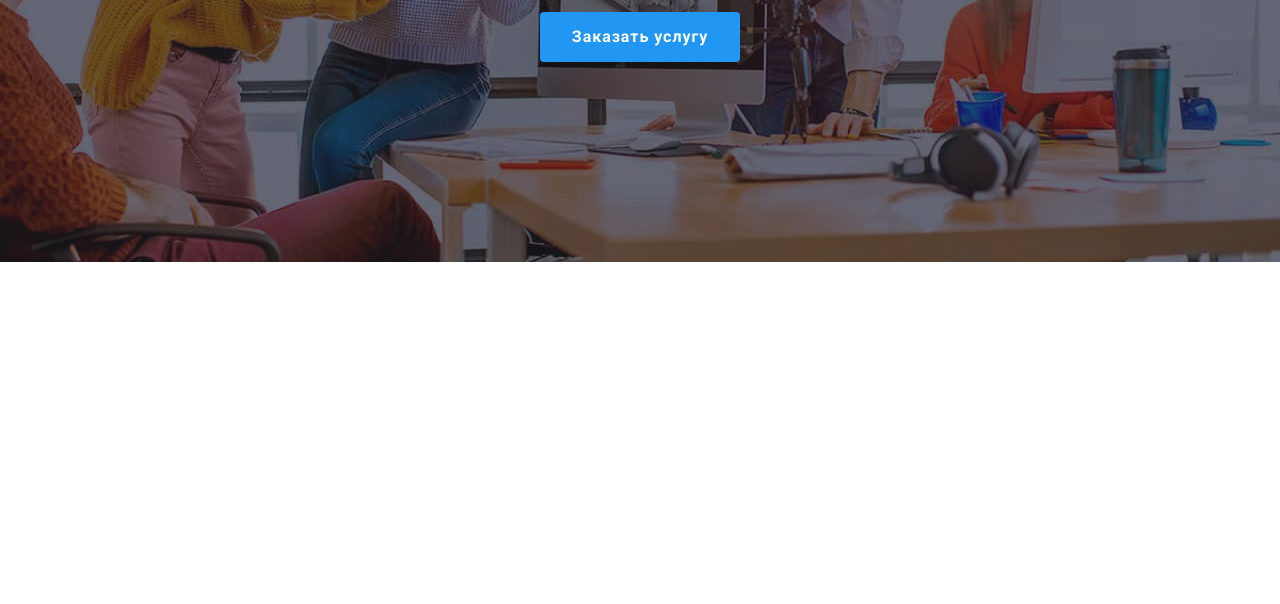
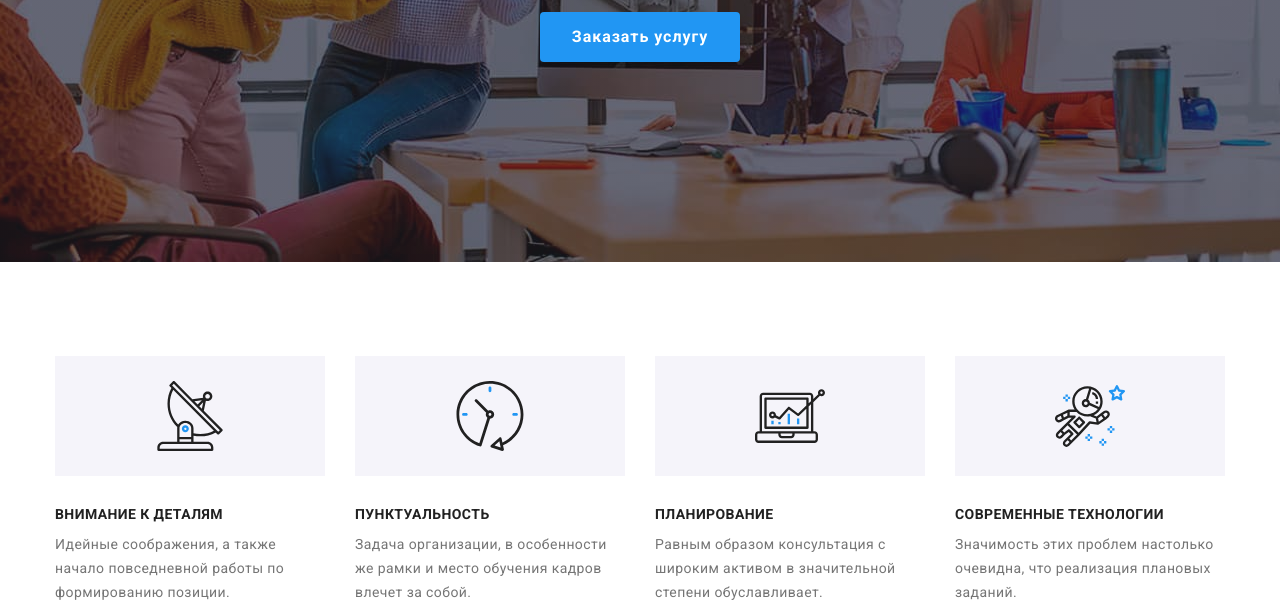
Before and after one commit to lexk87/goit-markup-hw-07, a plain HTML site: page index.html in a window 1280 px wide. Shown: the part 419-1023 px from the top of the page. Before the commit the page ends 800 px from the top, so only its background shows below. Drawn offline with Linux system fonts and the light colour scheme.

Commit message:
Добавляет разметку и стили секции преимущества

```diff
--- a/index.html
+++ b/index.html
@@ -68,6 +68,61 @@
             </div>
         </section>
 
+        <!-- Секция преимущества -->
+        <section class="section advamtages-section">
+            <!-- Контейнер сеции преимущества -->
+            <div class="container">
+                <!-- Логический заголовок секции преимущества -->
+                <h2 class="visually-hidden">Преимущества работы с нами</h2>
+                <!-- Список секции преимущества -->
+                <ul class="cardset-one">
+                    <li class="cardset-one__card">
+                        <div class="cardset-one__icon-box">
+                            <svg class="cardset-one__icon" width="70" height="70">
+                                <use href="./images/icons.svg#icon-antenna-icon"></use>
+                            </svg>
+                        </div>
+                        <h3 class="cardset-one__title">Внимание к деталям</h3>
+                        <p class="cardset-one__description">Идейные соображения, а также начало повседневной работы по формированию позиции.
+                        </p>
+                    </li>
+
+                    <li class="cardset-one__card">
+                        <div class="cardset-one__icon-box">
+                            <svg class="cardset-one__icon" width="70" height="70">
+                                <use href="./images/icons.svg#icon-clock-icon"></use>
+                            </svg>
+                        </div>
+                        <h3 class="cardset-one__title">Пунктуальность</h3>
+                        <p class="cardset-one__description">Задача организации, в особенности же рамки и место обучения кадров влечет за собой.
+                        </p>
+                    </li>
+
+                    <li class="cardset-one__card">
+                        <div class="cardset-one__icon-box">
+                            <svg class="cardset-one__icon" width="70" height="70">
+                                <use href="./images/icons.svg#icon-diagram-icon"></use>
+                            </svg>
+                        </div>
+                        <h3 class="cardset-one__title">Планирование</h3>
+                        <p class="cardset-one__description">Равным образом консультация с широким активом в значительной степени обуславливает.
+                        </p>
+                    </li>
+
+                    <li class="cardset-one__card">
+                        <div class="cardset-one__icon-box">
+                            <svg class="cardset-one__icon" width="70" height="70">
+                                <use href="./images/icons.svg#icon-astronaut-icon"></use>
+                            </svg>
+                        </div>
+                        <h3 class="cardset-one__title">Современные технологии</h3>
+                        <p class="cardset-one__description">Значимость этих проблем настолько очевидна, что реализация плановых заданий.
+                        </p>
+                    </li>
+                </ul>
+            </div>
+        </section>
+
     </main>
 
     <!-- JS для модального окна -->
--- /dev/null
+++ b/sass/components/_advantages-section.scss
@@ -0,0 +1,3 @@
+.advamtages-section {
+    padding-bottom: 0;
+}
--- /dev/null
+++ b/sass/components/_cardset-one.scss
@@ -0,0 +1,36 @@
+.cardset-one {
+    display: flex;
+    flex-wrap: wrap;
+    margin-left: -30px;
+    margin-top: -30px;
+}
+
+.cardset-one__card {
+    flex-basis: calc(100% / 4 - 30px);
+    margin: 30px 0 0 30px;
+}
+
+.cardset-one__icon-box {
+    margin-bottom: 30px;
+    height: 120px;
+    background-color: $bgSecondaryColor;
+    display: flex;
+    justify-content: center;
+    align-items: center;
+}
+
+.cardset-one__icon {
+    display: block;
+}
+
+.cardset-one__title {
+    font-size: 14px;
+    line-height: calc(16 / 14);
+    text-transform: uppercase;
+    margin-bottom: 10px;
+}
+
+.cardset-one__description {
+    line-height: calc(24 / 14);
+    color: $textSecondaryColor;
+}
--- a/sass/main.scss
+++ b/sass/main.scss
@@ -3,9 +3,11 @@
 @import './base/reset';
 @import './utils/visually-hidden';
 @import './components/body';
+@import './components/cardset-one';
 @import './components/section';
 @import './components/logo';
 @import './components/buttons';
 @import './components/container';
 @import './components/header';
 @import './components/hero-section';
+@import './components/advantages-section';
```
Also changed, not shown: css/main.css, css/main.min.css, 2 other files.
